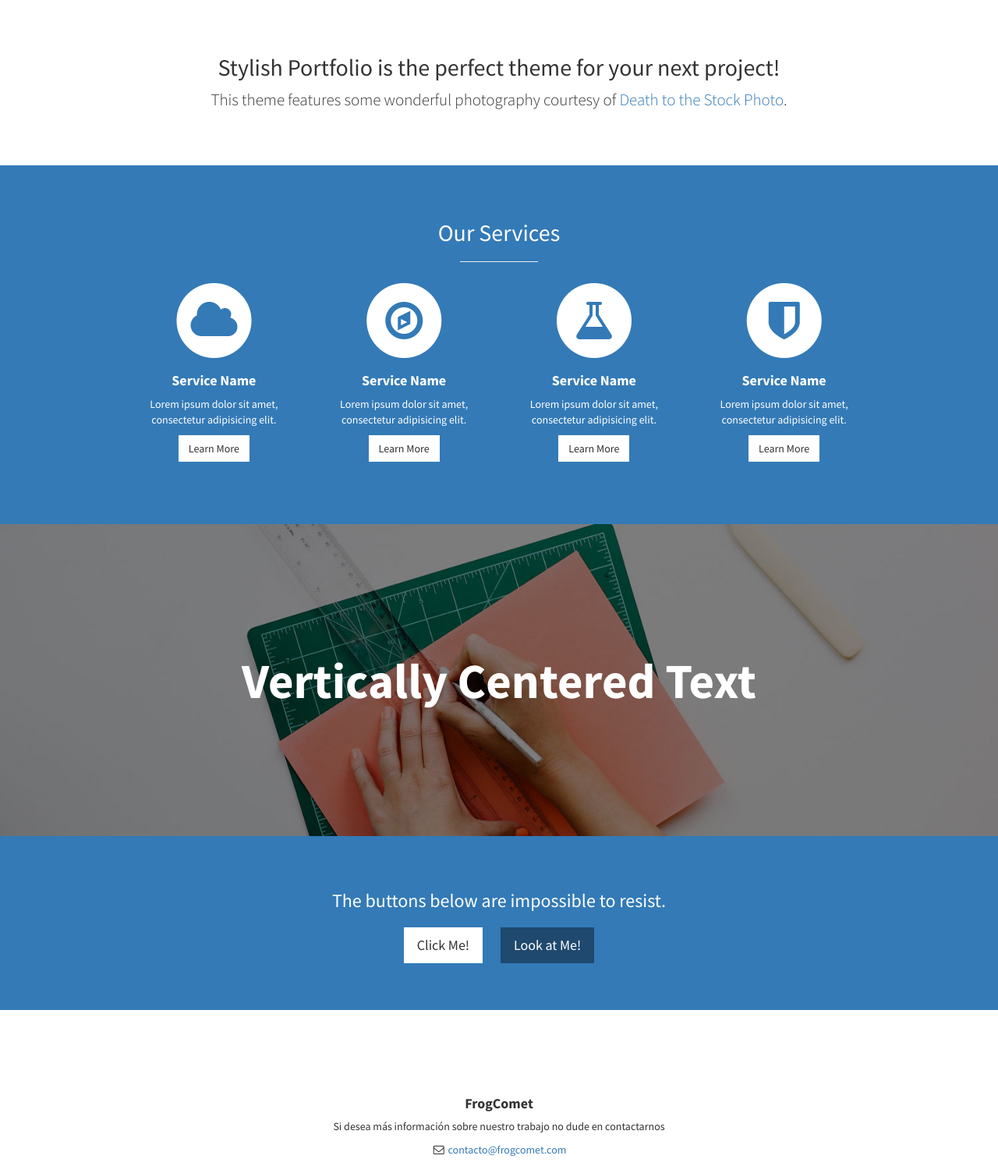
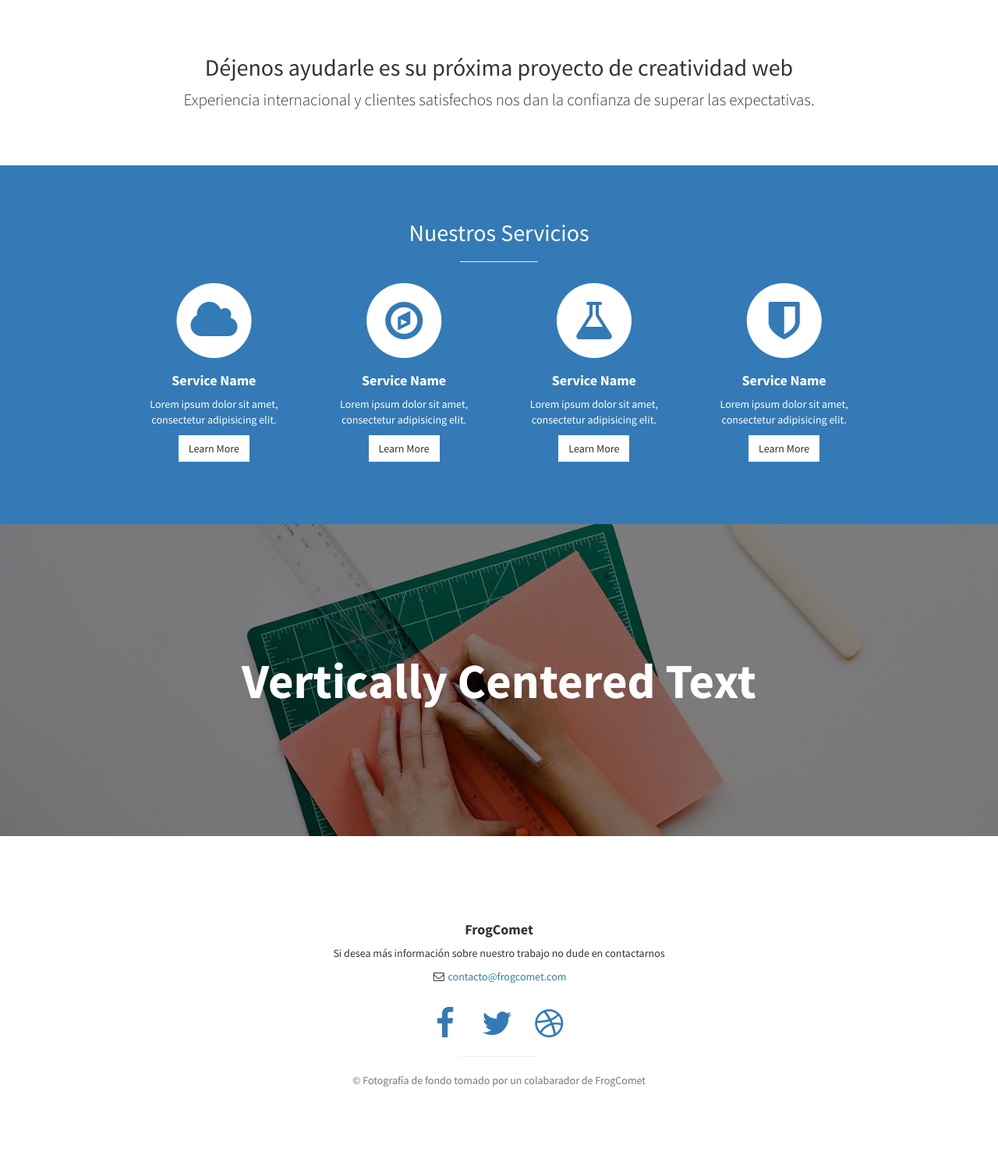
Before and after one commit to lucachaco/frogcomet-lander, a plain HTML site: page index.html in a window 1280 px wide. Shown: the part 800-2295 px from the top of the page at 78% size. Drawn offline with Linux system fonts and the light colour scheme.

Commit message:
Update content.

```diff
--- a/index.html
+++ b/index.html
@@ -49,8 +49,8 @@
         <div class="container">
             <div class="row">
                 <div class="col-lg-12 text-center">
-                    <h2>Stylish Portfolio is the perfect theme for your next project!</h2>
-                    <p class="lead">This theme features some wonderful photography courtesy of <a target="_blank" href="http://join.deathtothestockphoto.com/">Death to the Stock Photo</a>.</p>
+                    <h2>Déjenos ayudarle es su próxima proyecto de creatividad web</h2>
+                    <p class="lead">Experiencia internacional y clientes satisfechos nos dan la confianza de superar las expectativas.</p>
                 </div>
             </div>
             <!-- /.row -->
@@ -64,7 +64,7 @@
         <div class="container">
             <div class="row text-center">
                 <div class="col-lg-10 col-lg-offset-1">
-                    <h2>Our Services</h2>
+                    <h2>Nuestros Servicios</h2>
                     <hr class="small">
                     <div class="row">
                         <div class="col-md-3 col-sm-6">
@@ -136,18 +136,7 @@
         </div>
     </aside>
 
-    <!-- Call to Action -->
-    <aside class="call-to-action bg-primary">
-        <div class="container">
-            <div class="row">
-                <div class="col-lg-12 text-center">
-                    <h3>The buttons below are impossible to resist.</h3>
-                    <a href="#" class="btn btn-lg btn-light">Click Me!</a>
-                    <a href="#" class="btn btn-lg btn-dark">Look at Me!</a>
-                </div>
-            </div>
-        </div>
-    </aside>
+
 
 
     <!-- Footer -->
```
